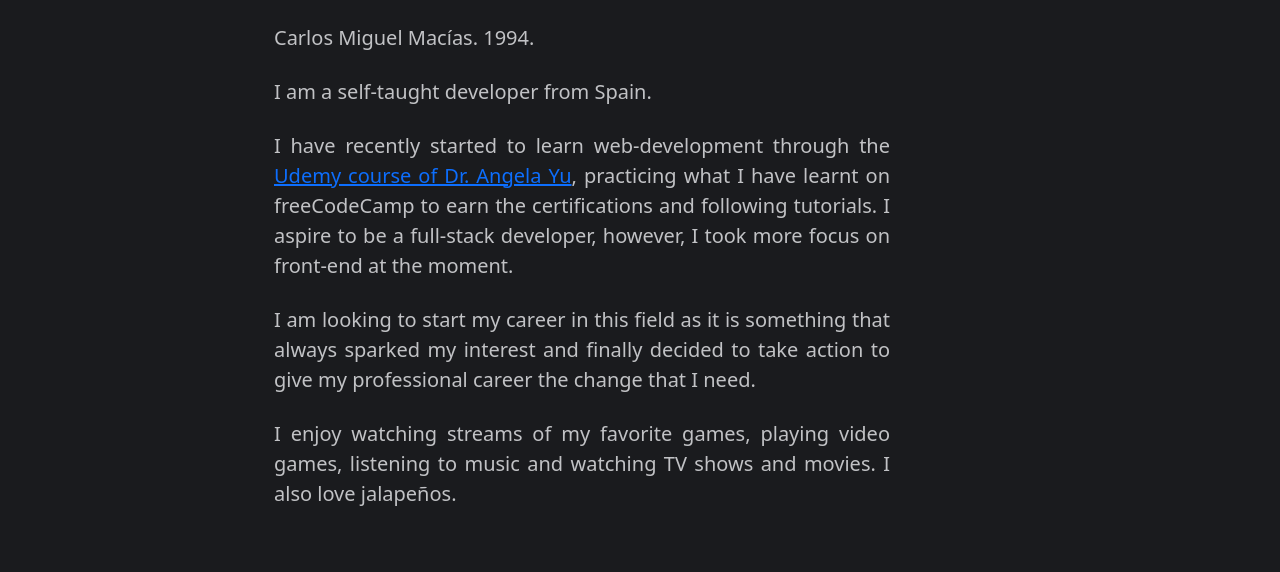
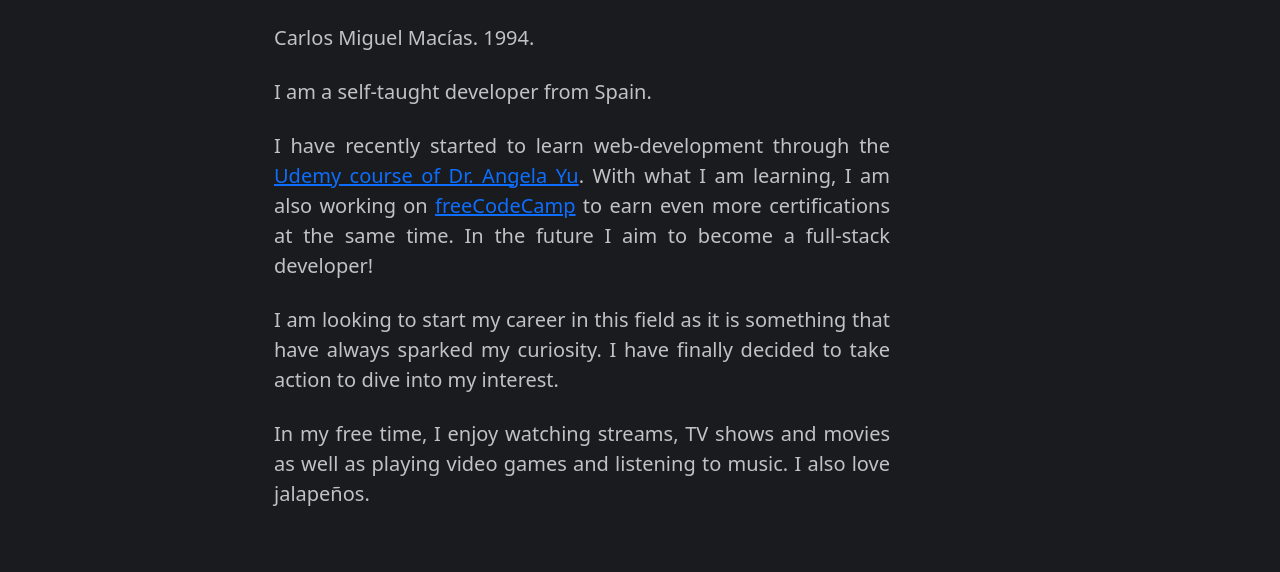
Before and after one commit to solraac10/carlos.dev, a plain HTML site: page about.html in a window 1280 px wide. Shown: the part 228-800 px from the top of the page. Drawn offline with nearby package versions, Linux system fonts and the light colour scheme.

Commit message:
Update about.html

```diff
--- a/about.html
+++ b/about.html
@@ -20,9 +20,9 @@
         <div class="about col-lg-6">
           <p class="lead mb-4 mt-5">Carlos Miguel Macías. 1994.</p>
           <p class="lead mb-4">I am a self-taught developer from Spain.</p>
-          <p class="lead mb-4">I have recently started to learn web-development through the <a target="_blank" href="https://www.udemy.com/course/the-complete-web-development-bootcamp/">Udemy course of Dr. Angela Yu</a>, practicing what I have learnt on freeCodeCamp to earn the certifications and following tutorials. I aspire to be a full-stack developer, however, I took more focus on front-end at the moment.</p>
-          <p class="lead mb-4">I am looking to start my career in this field as it is something that always sparked my interest and finally decided to take action to give my professional career the change that I need.</p>
-          <p class="lead mb-4">I enjoy watching streams of my favorite games, playing video games, listening to music and watching TV shows and movies. I also love jalapeños.</p>
+          <p class="lead mb-4">I have recently started to learn web-development through the <a target="_blank" href="https://www.udemy.com/course/the-complete-web-development-bootcamp/">Udemy course of Dr. Angela Yu</a>. With what I am learning, I am also working on <a target="_blank" href="https://www.freecodecamp.org/learn">freeCodeCamp</a> to earn even more certifications at the same time. In the future I aim to become a full-stack developer!</p>
+          <p class="lead mb-4">I am looking to start my career in this field as it is something that have always sparked my curiosity. I have finally decided to take action to dive into my interest.</p>
+          <p class="lead mb-4">In my free time, I enjoy watching streams, TV shows and movies as well as playing video games and listening to music. I also love jalapeños.</p>
         </div>
       </div>
       <div class="px-4 text-center">
```
